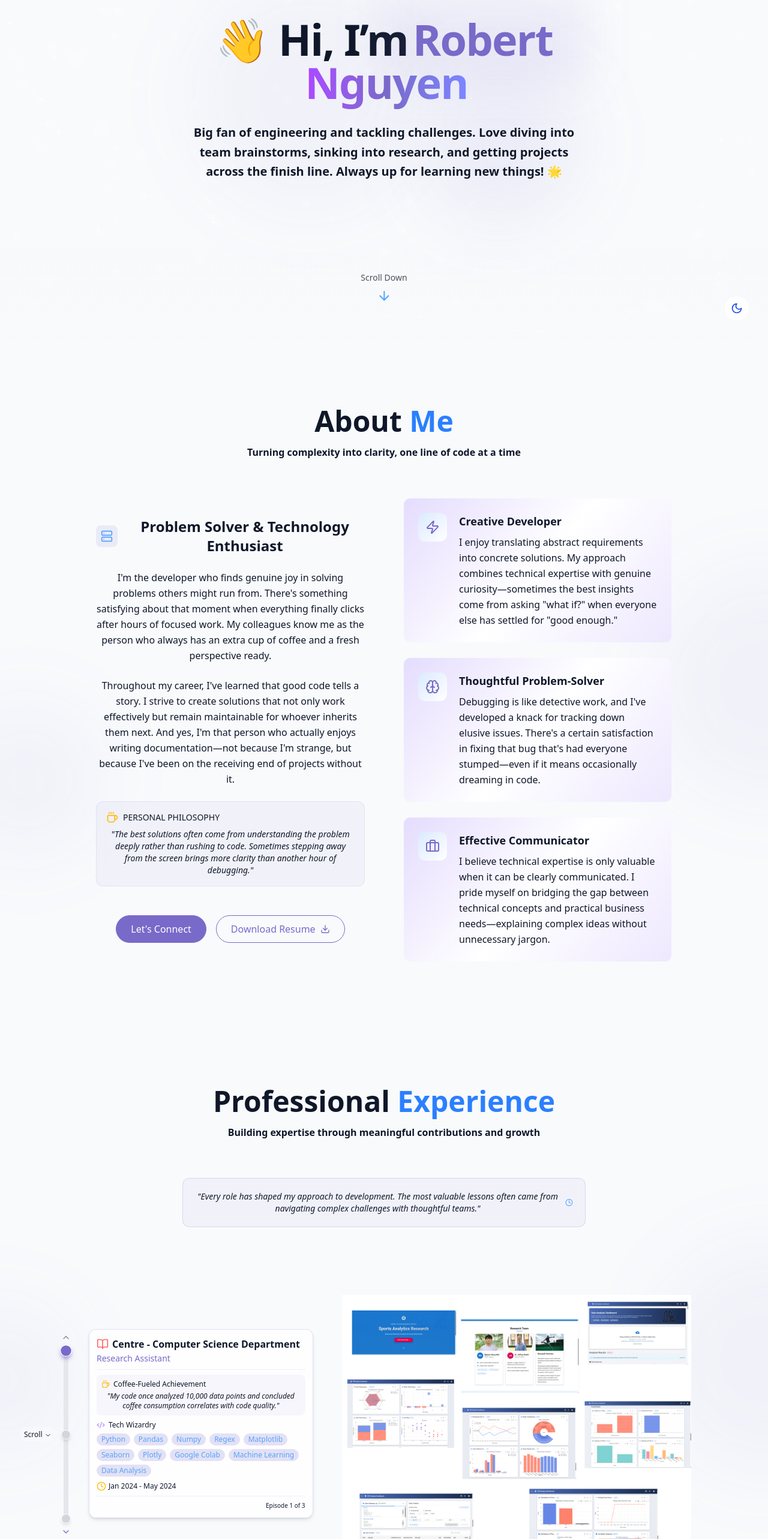
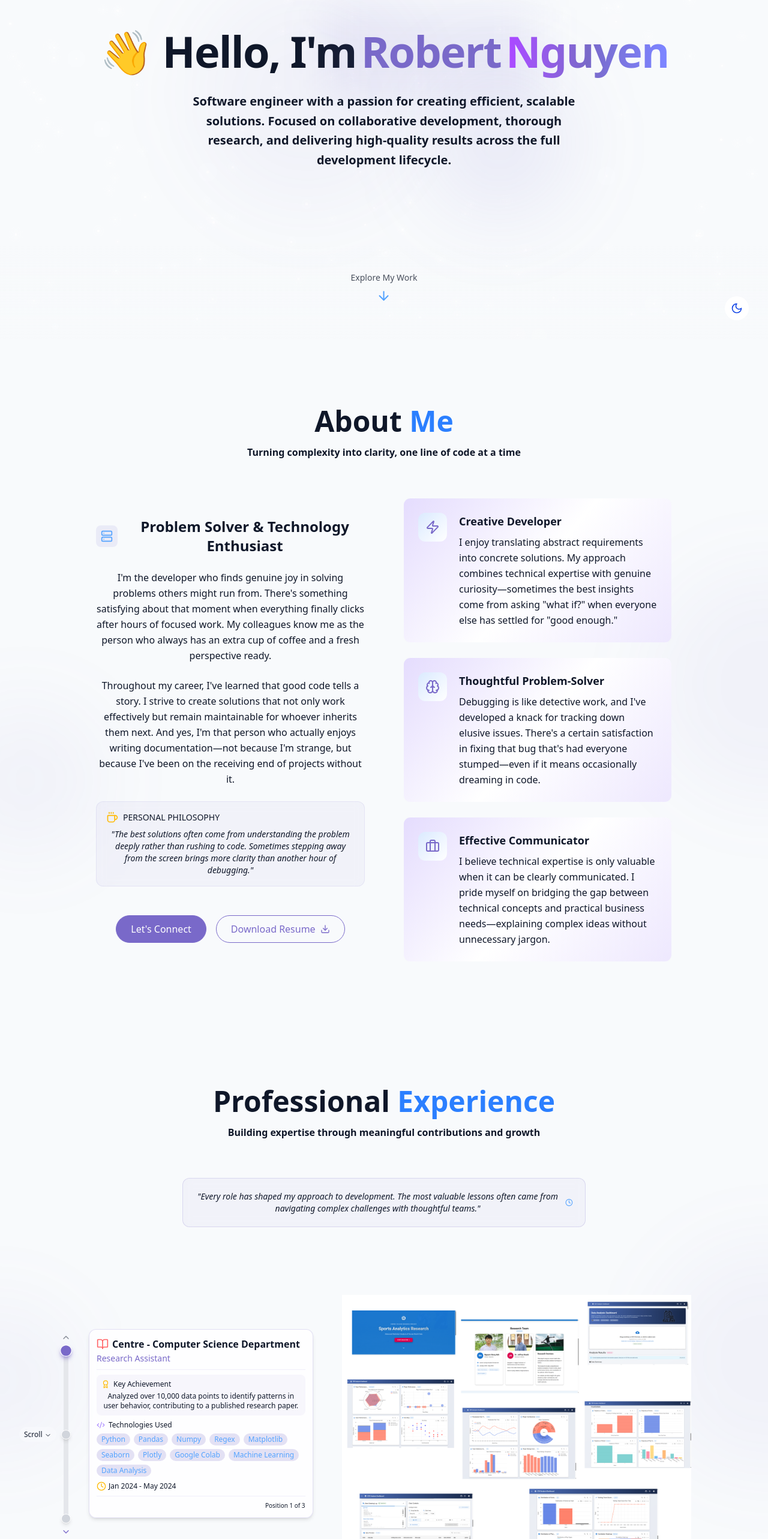
Before and after one commit to robert-nguyenn/personal-site, a React (Vite) app: page / in a window 1280 px wide. Shown: the part 234-2800 px from the top of the page at 60% size. Built offline with nearby package versions, Linux system fonts and the light colour scheme.

Commit message:
style: Update ExperienceTimeline and HeroSection for improved messaging and clarity; enhance achievements and layout for a more professional presentation

```diff
--- a/src/components/ExperienceTimeline.jsx
+++ b/src/components/ExperienceTimeline.jsx
@@ -1,11 +1,10 @@
 import { useState, useRef, useEffect } from 'react';
-import { Briefcase, Calendar, ChevronUp, ChevronDown, Code2, Award, BookOpen, Coffee, Clock } from 'lucide-react';
+import { Briefcase, Calendar, ChevronUp, ChevronDown, Code2, Award, BookOpen, Clock } from 'lucide-react';
 import { cn } from "../lib/utils";
-// At the top of your file, add this import
 import csResearchLogo from '../assets/cs_research.png';
 
 export const ExperienceTimeline = () => {
-  // Professional experience data with added logo paths, skills, and fun facts
+  // Professional experience data with added logo paths, skills, and noteworthy achievements
   const experiences = [
     {
       id: 1,
@@ -14,7 +13,7 @@ export const ExperienceTimeline = () => {
       period: "Dec 2024 - May 2025",
       logo: "/logos/theta-zeta.png",
       skills: ["React", "Node.js", "AWS", "Django", "PostgreSQL", "RESTful APIs", "Docker", "Terraform", "Git", "GitHub", "GitLab", "CI/CD", "Agile Methodologies", "Playwright", "Scrum", "Tailwind CSS"],
-      funFact: "Broke the build only twice. Personal record!"
+      achievement: "Implemented automated testing that reduced QA time by 30% and improved release reliability."
     },
     {
       id: 2,
@@ -23,7 +22,7 @@ export const ExperienceTimeline = () => {
       period: "May 2024 - Nov 2024",
       logo: "/logos/noretek.png",
       skills: ["Angular", "TypeScript", "Docker", "Tailwind CSS", "MySQL", "AWS", "DynamoDB", "AWS Lambda", "AWS API Gateway"],
-      funFact: "Survived six months without dropping the production database. Achievement unlocked!"
+      achievement: "Developed a dashboard feature that increased client visibility into system performance, reducing support tickets by 25%."
     },
     {
       id: 3,
@@ -32,11 +31,11 @@ export const ExperienceTimeline = () => {
       period: "Jan 2024 - May 2024",
       logo: csResearchLogo,
       skills: ["Python", "Pandas", "Numpy", "Regex", "Matplotlib", "Seaborn", "Plotly", "Google Colab", "Machine Learning", "Data Analysis"],
-      funFact: "My code once analyzed 10,000 data points and concluded coffee consumption correlates with code quality."
+      achievement: "Analyzed over 10,000 data points to identify patterns in user behavior, contributing to a published research paper."
     }
   ];
 
-  // Get the appropriate icon for each experience type with clever labels
+  // Get the appropriate icon for each experience type
   const getExperienceIcon = (company) => {
     if (company.includes("College") || company.includes("Department")) {
       return <BookOpen className="h-5 w-5 text-red-400" />;
@@ -47,7 +46,6 @@ export const ExperienceTimeline = () => {
     }
   };
 
-  // Rest of your component code remains unchanged
   const sortedExperiences = [...experiences].sort((a, b) => a.id - b.id);
 
   // References and state
@@ -59,7 +57,7 @@ export const ExperienceTimeline = () => {
   const [logoTransitioning, setLogoTransitioning] = useState(false);
   const timelineRef = useRef(null);
   const containerRef = useRef(null);
-  const imageContainerRef = useRef(null); // New ref for the image container
+  const imageContainerRef = useRef(null);
   const scrollTimeoutRef = useRef(null);
   const previousLogoRef = useRef(null);
 
@@ -266,11 +264,11 @@ export const ExperienceTimeline = () => {
       className="relative py-12 select-none w-full"
       onMouseLeave={handleMouseUp}
     >
-      {/* Center content with grid layout - TWO COLUMN LAYOUT */}
+      {/* Center content with grid layout */}
       <div className="max-w-6xl mx-auto">
-        {/* Two column grid layout with REDUCED GAP */}
+        {/* Two column grid layout */}
         <div className="grid grid-cols-1 md:grid-cols-5 gap-4 items-center">
-          {/* Left column - Timeline and cards (40% width on desktop) */}
+          {/* Left column - Timeline and cards */}
           <div className="md:col-span-2 flex flex-col items-center">
             <div className="flex gap-6 w-full max-w-md">
               {/* Vertical timeline */}
@@ -290,7 +288,7 @@ export const ExperienceTimeline = () => {
                   <ChevronUp className="h-4 w-4" />
                 </button>
 
-                {/* Hint text for scrolling - new addition */}
+                {/* Navigation hint */}
                 <div className="absolute -left-16 top-1/2 -translate-y-1/2 text-xs text-muted-foreground whitespace-nowrap">
                   <span className="bg-background/70 px-2 py-1 rounded-full backdrop-blur-sm">
                     Scroll <ChevronDown className="h-3 w-3 inline" />
@@ -349,7 +347,7 @@ export const ExperienceTimeline = () => {
                   <ChevronDown className="h-4 w-4" />
                 </button>
 
-                {/* Scroll indicator - appears when at boundaries */}
+                {/* Scroll indicator */}
                 {isAtBoundary && (
                   <div className="absolute -bottom-10 left-1/2 transform -translate-x-1/2 text-xs text-muted-foreground animate-bounce">
                     <ChevronDown className="h-4 w-4" />
@@ -383,20 +381,20 @@ export const ExperienceTimeline = () => {
                           </div>
                         </div>
 
-                        {/* Fun fact - new addition */}
+                        {/* Key achievement section */}
                         <div className="mb-2 p-2 bg-primary/5 rounded-lg">
                           <div className="flex items-center gap-1.5 text-xs text-muted-foreground mb-1">
-                            <Coffee className="h-3.5 w-3.5 text-amber-400" />
-                            <span className="font-medium">Coffee-Fueled Achievement</span>
+                            <Award className="h-3.5 w-3.5 text-amber-400" />
+                            <span className="font-medium">Key Achievement</span>
                           </div>
-                          <p className="text-xs text-foreground italic">"{experience.funFact}"</p>
+                          <p className="text-xs text-foreground">{experience.achievement}</p>
                         </div>
 
-                        {/* Skills section with improved icon */}
+                        {/* Skills section */}
                         <div className="mb-2">
                           <div className="flex items-center gap-1.5 mb-1.5 text-xs text-muted-foreground">
                             <Code2 className="h-3.5 w-3.5 text-violet-400" />
-                            <span className="font-medium">Tech Wizardry</span>
+                            <span className="font-medium">Technologies Used</span>
                           </div>
                           <div className="flex flex-wrap gap-1.5">
                             {experience.skills.map((skill, index) => (
@@ -410,7 +408,7 @@ export const ExperienceTimeline = () => {
                           </div>
                         </div>
 
-                        {/* Date information with improved calendar icon */}
+                        {/* Date information */}
                         <div className="flex items-center text-xs mt-auto">
                           <div className="flex items-center gap-1 text-muted-foreground">
                             <Clock className="h-4 w-4 text-amber-400" />
@@ -418,11 +416,11 @@ export const ExperienceTimeline = () => {
                           </div>
                         </div>
 
-                        {/* Footer - just showing card number */}
+                        {/* Experience number */}
                         <div className="mt-2 pt-2 border-t border-primary/10">
                           <div className="flex items-center justify-end">
                             <span className="text-[10px] text-muted-foreground">
-                              {`Episode ${sortedExperiences.length - sortedExperiences.findIndex(exp => exp.id === experience.id)} of ${sortedExperiences.length}`}
+                              {`Position ${sortedExperiences.length - sortedExperiences.findIndex(exp => exp.id === experience.id)} of ${sortedExperiences.length}`}
                             </span>
                           </div>
                         </div>
@@ -434,7 +432,7 @@ export const ExperienceTimeline = () => {
             </div>
           </div>
 
-          {/* Right column - Logo display (60% width on desktop) - SIGNIFICANTLY IMPROVED IMAGE DISPLAY */}
+          {/* Right column - Logo display */}
           <div
             ref={imageContainerRef}
             className="md:col-span-3 flex justify-center items-center"
@@ -457,7 +455,7 @@ export const ExperienceTimeline = () => {
         </div>
       </div>
 
-      {/* Full-width interaction overlay - MODIFIED to not capture events over image */}
+      {/* Full-width interaction overlay */}
       <div
         className={cn(
           "absolute inset-0 w-full z-0",
--- a/src/components/HeroSection.jsx
+++ b/src/components/HeroSection.jsx
@@ -25,10 +25,10 @@ export const HeroSection = () => {
         <div className="absolute bottom-1/4 right-1/4 w-64 h-64 bg-primary/10 rounded-full filter blur-3xl"></div>
       </div>
 
-      <div className="container max-w-4xl mx-auto text-center z-10">
+      <div className="container max-w-5xl mx-auto text-center z-10">
         <div className="space-y-8">
           <h1 className="text-4xl md:text-6xl lg:text-7xl font-bold tracking-tight">
-            <span className="opacity-0 animate-fade-in-delay-1">👋 Hi, I’m</span>
+            <span className="opacity-0 animate-fade-in-delay-1">👋 Hello, I'm</span>
             <span className="text-primary opacity-0 animate-fade-in-delay-2 relative ml-2">
               <span className="relative z-10">Robert</span>
               <span className="absolute inset-0 bg-primary/10 rounded-lg filter blur-xl -z-10 scale-150"></span>
@@ -37,7 +37,7 @@ export const HeroSection = () => {
           </h1>
 
           <p className="text-lg md:text-xl text-muted-foreground max-w-2xl mx-auto opacity-0 animate-fade-in-delay-4 leading-relaxed font-bold">
-            Big fan of engineering and tackling challenges. Love diving into team brainstorms, sinking into research, and getting projects across the finish line. Always up for learning new things! 🌟
+            Software engineer with a passion for creating efficient, scalable solutions. Focused on collaborative development, thorough research, and delivering high-quality results across the full development lifecycle.
           </p>
         </div>
       </div>
@@ -46,7 +46,7 @@ export const HeroSection = () => {
         className="absolute bottom-12 left-1/2 transform -translate-x-1/2 flex flex-col items-center animate-bounce transition-opacity duration-500"
         style={{ opacity: scrollOpacity }}
       >
-        <span className="text-sm text-muted-foreground mb-2 opacity-75">Scroll Down</span>
+        <span className="text-sm text-muted-foreground mb-2 opacity-75">Explore My Work</span>
         <ArrowDown className="h-6 w-6 text-blue-400" />
       </div>
     </section>
```
